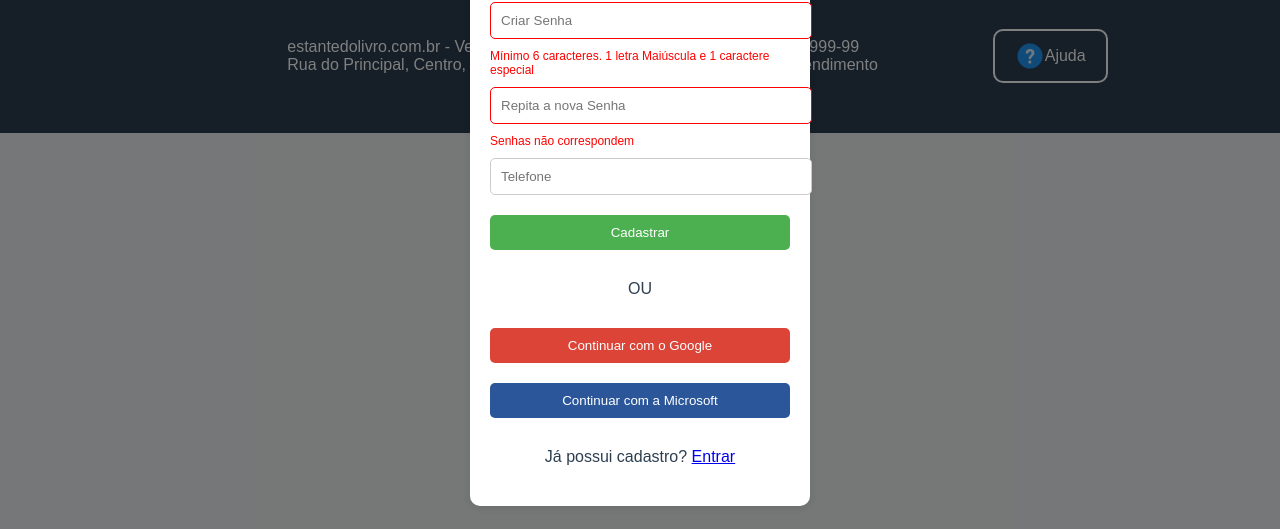
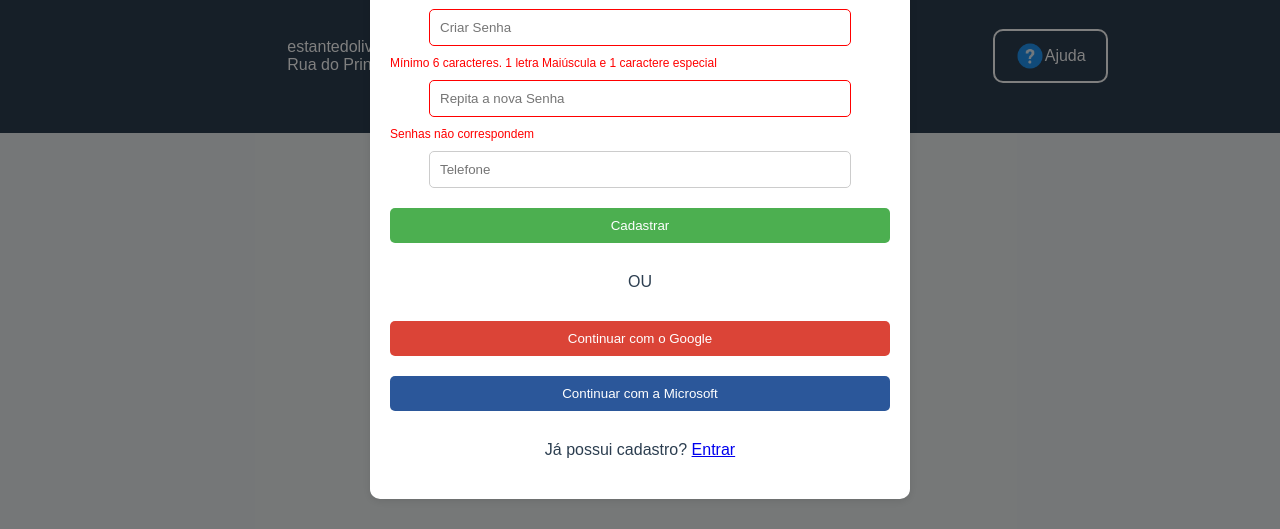
Before and after one commit to LucasRamos45/Estante-do-Livro, a plain HTML site: page CadastroUsuario.html in a window 1280 px wide. Shown: the part 271-800 px from the top of the page. Drawn offline with Linux system fonts and the light colour scheme.

Commit message:
Update CadastroUsuario.css

```diff
--- a/Estilos/CadastroUsuario.css
+++ b/Estilos/CadastroUsuario.css
@@ -17,7 +17,7 @@ body {
     background-color: white;
     padding: 20px;
     border-radius: 10px;
-    width: 300px;
+    width: 500px;
     box-shadow: 0 2px 10px rgba(0, 0, 0, 0.1);
     text-align: center;
 }
@@ -25,12 +25,17 @@ body {
     margin-bottom: 20px;
 }
 .modal-content input {
-    width: 100%;
+    width: 80%;
     padding: 10px;
     margin: 10px 0;
     border: 1px solid #ccc;
     border-radius: 5px;
 }
+
+.modal-content span {
+
+}
+
 .modal-content .input-error {
     border-color: red;
 }
```
